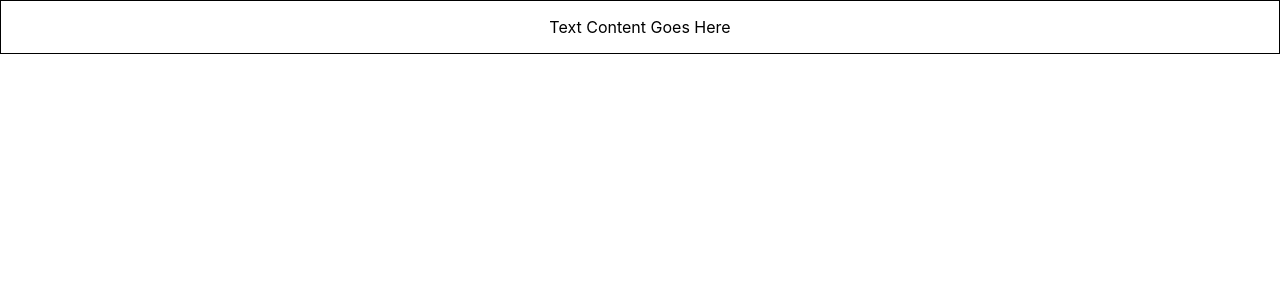
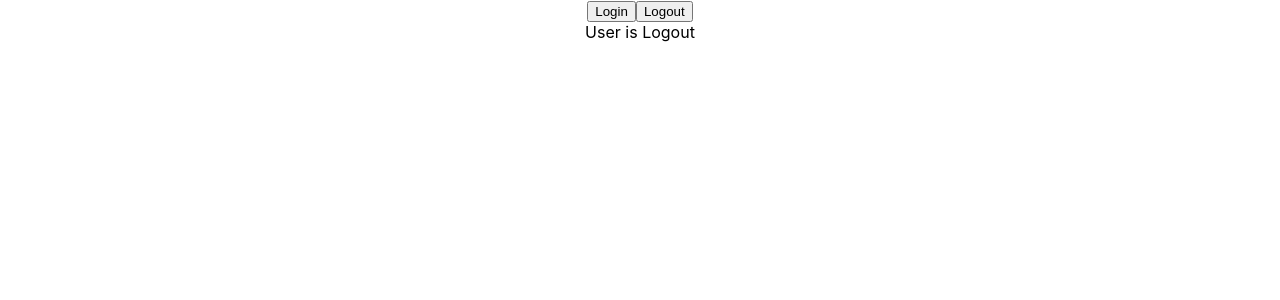
Before and after one commit to zayar-htun/react_typescript, a React (Create React App) app: page / in a window 1280 px wide. Shown: the top 300 px of the page. Built offline with nearby package versions, Linux system fonts and the light colour scheme.

Commit message:
useState original type

```diff
--- a/src/App.tsx
+++ b/src/App.tsx
@@ -7,6 +7,7 @@ import Input from "./components/Input";
 import Oscar from "./components/Oscar";
 import Person from "./components/Person";
 import PersonList from "./components/PersonList";
+import IsLogined from "./components/state/IsLogined";
 import Status from "./components/Status";
 
 function App() {
@@ -35,9 +36,10 @@ function App() {
                 }}
             />
             <Input value="" handleChange={event => console.log(event)} /> */}
-            <Container
+            {/* <Container
                 styles={{ border: "1px solid black", padding: "1rem" }}
-            />
+            /> */}
+            <IsLogined />
         </div>
     );
 }
--- /dev/null
+++ b/src/components/state/IsLogined.tsx
@@ -0,0 +1,18 @@
+import React, { useState } from "react";
+
+export default function IsLogined() {
+    const [isLogin, setIsLogin] = useState(false);
+    const handelLogin = () => {
+        setIsLogin(true);
+    };
+    const handleLogout = () => {
+        setIsLogin(false);
+    };
+    return (
+        <div>
+            <button onClick={handelLogin}>Login</button>
+            <button onClick={handleLogout}>Logout</button>
+            <div>{isLogin ? "User is Login" : "User is Logout"}</div>
+        </div>
+    );
+}
```
